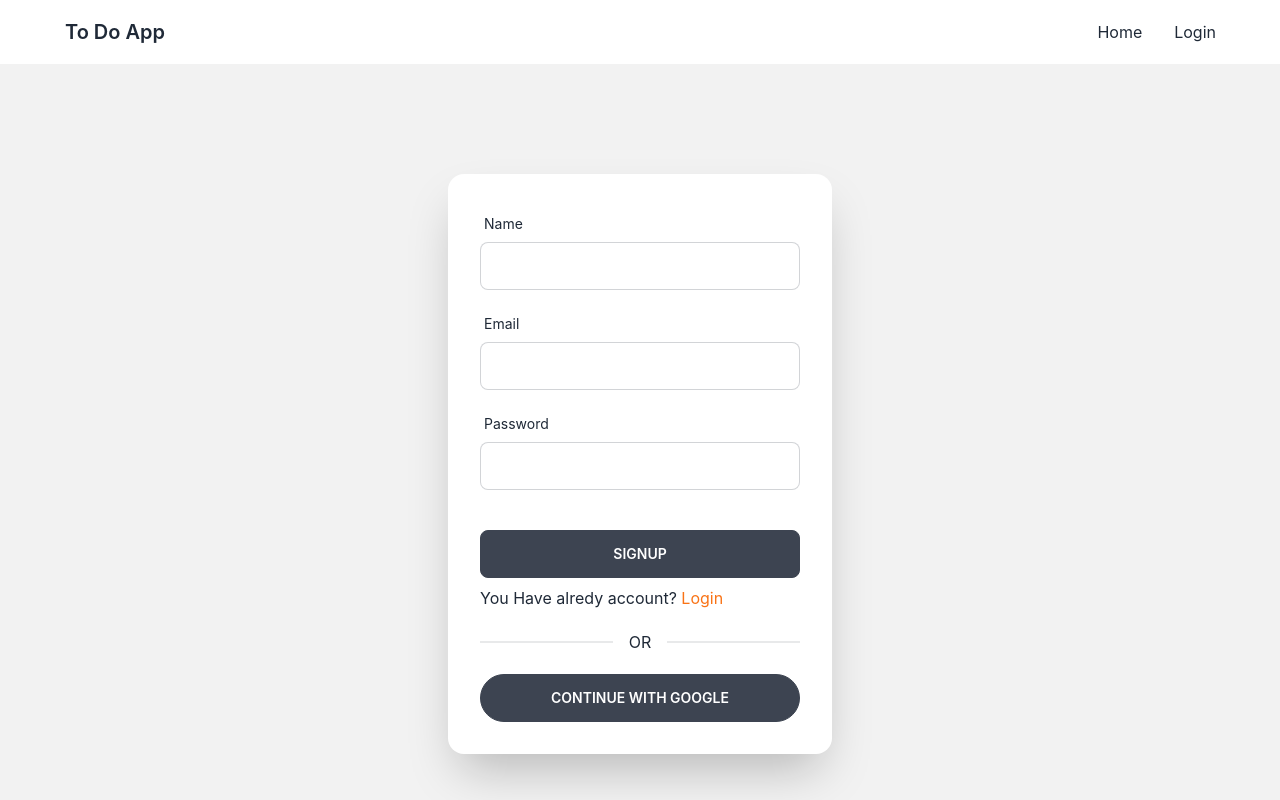
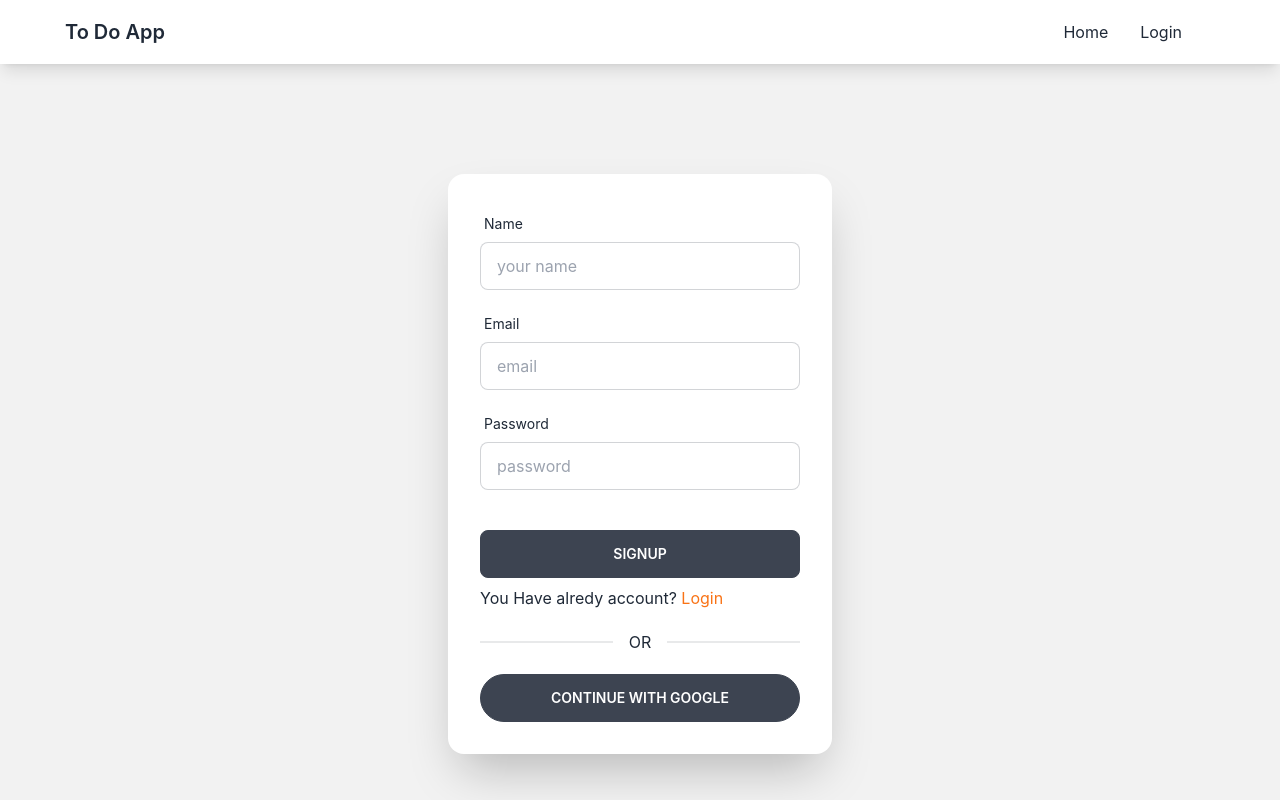
Before and after one commit to shariarHossain23/Todo-App-Client, a React (Create React App) app: page /signup in a window 1280 px wide. Shown: the top 800 px of the page. Built offline with nearby package versions, Linux system fonts and the light colour scheme; no server answers.

Commit message:
display name show navbar

```diff
--- a/src/Component/Home/Home.js
+++ b/src/Component/Home/Home.js
@@ -4,7 +4,7 @@ import ToDoList from './ToDoList';
 
 const Home = () => {
     return (
-        <div className='px-12'>
+        <div className='px-12 mt-20'>
            <ToDoList></ToDoList>
            <DisplayTodo></DisplayTodo>
         </div>
--- a/src/Component/Shared/Login.js
+++ b/src/Component/Shared/Login.js
@@ -64,7 +64,7 @@ const Login = () => {
     }
   };
   return (
-    <div class="hero min-h-screen bg-base-200">
+    <div class="hero min-h-screen bg-base-200 mt-16">
       <div class="hero-content ">
         <div class="card max-w-sm  lg:w-96 shadow-2xl bg-base-100">
           <div class="card-body">
@@ -84,6 +84,7 @@ const Login = () => {
                       message: "provided valid email",
                     },
                   })}
+                  placeholder="email"
                   onChange={(e) => setEmail(e.target.value)}
                   className="input input-bordered w-full max-w-xs"
                 />
@@ -115,6 +116,7 @@ const Login = () => {
                       message: "password must be 6 character",
                     },
                   })}
+                  placeholder="password"
                   className="input input-bordered w-full max-w-xs"
                 />
                 <label className="label">
--- a/src/Component/Shared/Navbar.js
+++ b/src/Component/Shared/Navbar.js
@@ -5,12 +5,12 @@ import { Link } from "react-router-dom";
 import auth from "../../firebase.init";
 
 const Navbar = () => {
-    const [user, loading, error] = useAuthState(auth);
-    const handleSignout  = () => {
-        signOut(auth)
-    }
+  const [user, loading, error] = useAuthState(auth);
+  const handleSignout = () => {
+    signOut(auth);
+  };
   return (
-    <div class="navbar bg-base-100 lg:px-12 shadow-lg">
+    <div class="navbar bg-base-100 lg:px-12 shadow-lg fixed top-0 z-50">
       <div class="navbar-start">
         <div class="dropdown">
           <label tabindex="0" class="btn btn-ghost lg:hidden">
@@ -37,8 +37,21 @@ const Navbar = () => {
               <Link to="/">Home</Link>
             </li>
             {
-             <li> {user ? <button onClick={handleSignout}  className="btn btn-ghost">sign Out</button>: <Link to='/login'>Login</Link>} </li>
+              <li>
+                {" "}
+                {user ? (
+                  <button onClick={handleSignout} className="btn btn-ghost">
+                    sign Out
+                  </button>
+                ) : (
+                  <Link to="/login">Login</Link>
+                )}{" "}
+              </li>
             }
+
+            <li>
+              <button className="btn btn-ghost">{user?.displayName}</button>
+            </li>
           </ul>
         </div>
         <a class="btn btn-ghost normal-case text-xl">To Do App</a>
@@ -49,8 +62,20 @@ const Navbar = () => {
             <Link to="/">Home</Link>
           </li>
           {
-             <li>  {user ? <button onClick={handleSignout}  className="btn btn-ghost">sign Out</button>: <Link to='/login'>Login</Link>} </li>
-            }
+            <li>
+              {" "}
+              {user ? (
+                <button onClick={handleSignout} className="btn btn-ghost">
+                  sign Out
+                </button>
+              ) : (
+                <Link to="/login">Login</Link>
+              )}{" "}
+            </li>
+          }
+          <li>
+            <button className="btn btn-ghost">{user?.displayName}</button>
+          </li>
         </ul>
       </div>
     </div>
--- a/src/Component/Shared/Signup.js
+++ b/src/Component/Shared/Signup.js
@@ -1,9 +1,9 @@
 import React from "react";
 import {
-    useAuthState,
-    useCreateUserWithEmailAndPassword,
-    useSignInWithGoogle,
-    useUpdateProfile
+  useAuthState,
+  useCreateUserWithEmailAndPassword,
+  useSignInWithGoogle,
+  useUpdateProfile
 } from "react-firebase-hooks/auth";
 import { useForm } from "react-hook-form";
 import { Link, useLocation, useNavigate } from "react-router-dom";
@@ -58,7 +58,7 @@ const Signup = () => {
     );
   }
   return (
-    <div class="hero min-h-screen bg-base-200">
+    <div class="hero min-h-screen bg-base-200 mt-16">
       <div class="hero-content ">
         <div class="card max-w-sm  lg:w-96 shadow-2xl bg-base-100">
           <div class="card-body">
@@ -74,6 +74,7 @@ const Signup = () => {
                       message: "name required",
                     },
                   })}
+                  placeholder='your name'
                   className="input input-bordered w-full max-w-xs"
                 />
                 <label className="label">
@@ -99,6 +100,7 @@ const Signup = () => {
                       message: "provided valid email",
                     },
                   })}
+                  placeholder="email"
                   className="input input-bordered w-full max-w-xs"
                 />
                 <label className="label">
@@ -129,6 +131,7 @@ const Signup = () => {
                       message: "password must be 6 character",
                     },
                   })}
+                  placeholder="password"
                   className="input input-bordered w-full max-w-xs"
                 />
                 <label className="label">
```
